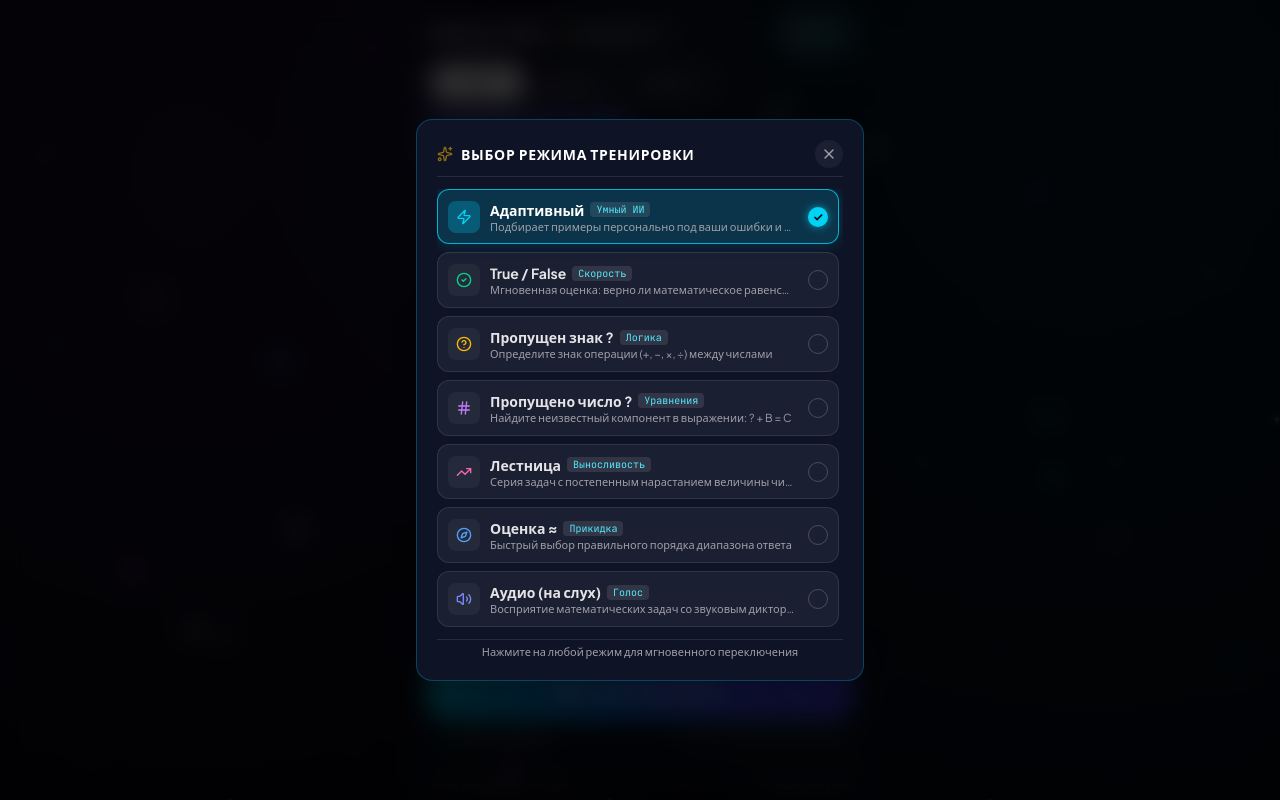
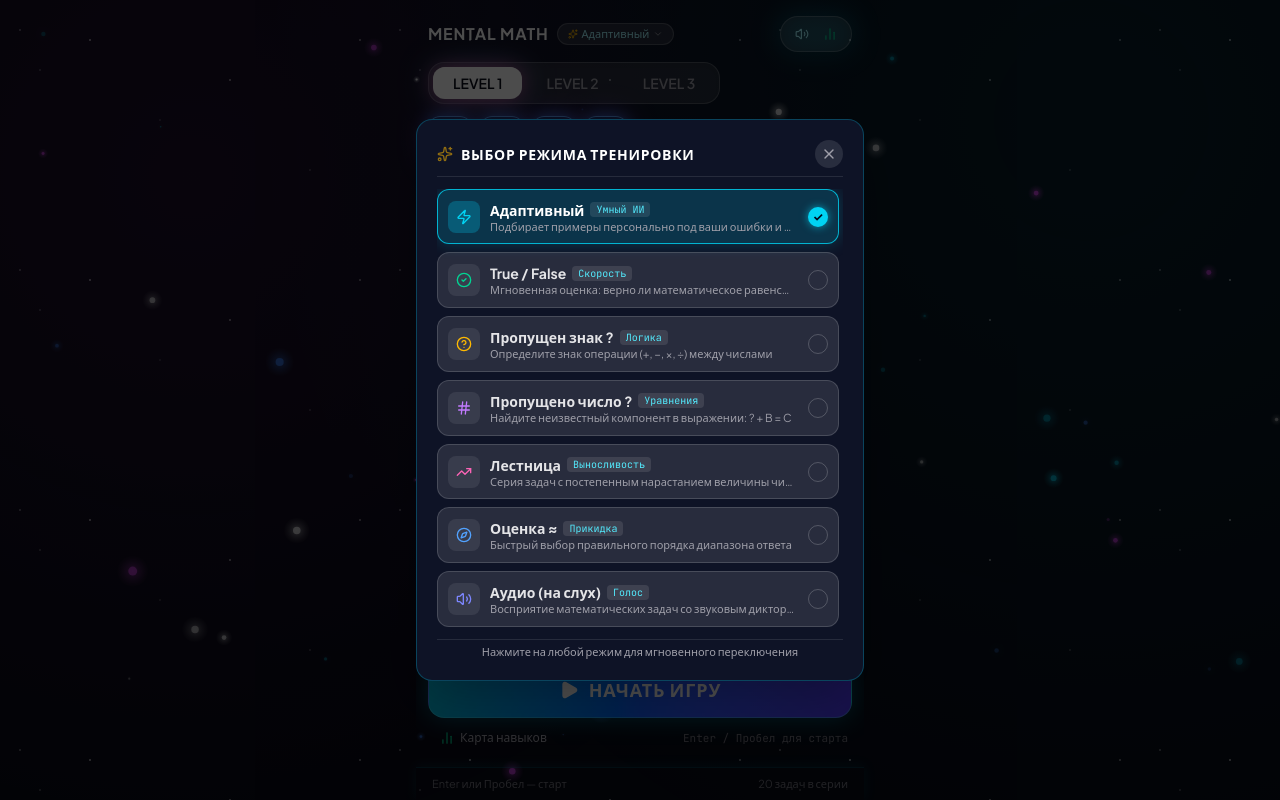
Before and after one commit to gustoa432-byte/Match, a React (Vite) app: page / in a window 1280 px wide. Both pictures are taken after a click on the button "Адаптивный". Built offline with nearby package versions, Linux system fonts and the light colour scheme.

Commit message:
style: refine glassmorphism and transparency
Standardize UI components to use 11% white background transparency, remove excessive blur effects, and simplify background overlays for a cleaner, more consistent glassmorphism aesthetic.

```diff
--- a/src/components/Header.tsx
+++ b/src/components/Header.tsx
@@ -69,7 +69,7 @@ export const Header: React.FC<HeaderProps> = ({
               sound.playClick();
               onOpenModeSelect();
             }}
-            className="px-2.5 py-0.5 rounded-full bg-white/10 hover:bg-white/20 border border-white/20 text-[11px] font-medium text-cyan-200 hover:text-white flex items-center gap-1 transition-all cursor-pointer active:scale-95"
+            className="px-2.5 py-0.5 rounded-full bg-white/[0.11] hover:bg-white/20 border border-white/20 text-[11px] font-medium text-cyan-200 hover:text-white flex items-center gap-1 transition-all cursor-pointer active:scale-95"
             title="Выбрать режим тренировки"
           >
             <Sparkles className="w-2.5 h-2.5 text-amber-400" />
@@ -83,7 +83,7 @@ export const Header: React.FC<HeaderProps> = ({
           {/* Фоновое бирюзовое свечение */}
           <div className="absolute -inset-1 bg-cyan-500/25 blur-md rounded-full pointer-events-none" />
 
-          <div className="relative flex items-center gap-1 sm:gap-1.5 px-2 sm:px-2.5 py-1 sm:py-1.5 rounded-full bg-white/10 border border-white/20 backdrop-blur-md shadow-lg">
+          <div className="relative flex items-center gap-1 sm:gap-1.5 px-2 sm:px-2.5 py-1 sm:py-1.5 rounded-full bg-white/[0.11] border border-white/20 shadow-lg">
             {/* Звук */}
             <button
               type="button"
@@ -116,9 +116,9 @@ export const Header: React.FC<HeaderProps> = ({
           </div>
         </div>
       </div>
-      {/* Вторая строка: Переключатель уровней в стеклянной капсуле */}
+      {/* Вторая строка: Переключатель уровней в прозрачной стеклянной капсуле */}
       <div className="flex items-center">
-        <div className="p-0.5 sm:p-1 rounded-xl sm:rounded-2xl bg-white/5 border border-white/15 backdrop-blur-md flex items-center gap-1 shadow-inner">
+        <div className="p-0.5 sm:p-1 rounded-xl sm:rounded-2xl bg-white/[0.11] border border-white/20 flex items-center gap-1 shadow-inner">
           {([1, 2, 3] as DifficultyLevel[]).map((lvl) => {
             const isActive = level === lvl;
             return (
@@ -134,7 +134,7 @@ export const Header: React.FC<HeaderProps> = ({
                 className={`px-3.5 sm:px-5 py-1 sm:py-1.5 rounded-lg sm:rounded-xl text-xs sm:text-sm font-semibold transition-all relative cursor-pointer ${
                   isActive
                     ? 'active-level-glow'
-                    : 'text-zinc-400 hover:text-zinc-200 hover:bg-white/5'
+                    : 'text-zinc-400 hover:text-zinc-200 hover:bg-white/[0.11]'
                 }`}
               >
                 LEVEL {lvl}
@@ -161,7 +161,7 @@ export const Header: React.FC<HeaderProps> = ({
               className={`w-9 h-9 sm:w-11 sm:h-11 rounded-lg sm:rounded-xl flex items-center justify-center text-base sm:text-xl font-medium transition-all cursor-pointer ${
                 isSelected
                   ? 'active-op-glow text-white'
-                  : 'bg-white/5 hover:bg-white/10 border border-white/10 text-zinc-400'
+                  : 'bg-white/[0.11] hover:bg-white/20 border border-white/20 text-zinc-400'
               }`}
             >
               <span className="drop-shadow-[0_1px_2px_rgba(0,0,0,0.8)]">{displayChar}</span>
--- a/src/components/ModeSelectModal.tsx
+++ b/src/components/ModeSelectModal.tsx
@@ -90,7 +90,7 @@ export const ModeSelectModal: React.FC<ModeSelectModalProps> = ({
 
   return (
     <div
-      className="fixed inset-0 z-[100] bg-black/80 backdrop-blur-md flex items-center justify-center p-3 sm:p-4 select-none touch-manipulation"
+      className="fixed inset-0 z-[100] bg-black/70 flex items-center justify-center p-3 sm:p-4 select-none touch-manipulation"
       onClick={(e) => {
         if (e.target === e.currentTarget) {
           sound.playClick();
@@ -116,7 +116,7 @@ export const ModeSelectModal: React.FC<ModeSelectModalProps> = ({
               sound.playClick();
               onClose();
             }}
-            className="w-7 h-7 rounded-full bg-white/5 hover:bg-white/15 flex items-center justify-center text-zinc-400 hover:text-white transition-colors"
+            className="w-7 h-7 rounded-full bg-white/[0.11] hover:bg-white/20 flex items-center justify-center text-zinc-400 hover:text-white transition-colors"
           >
             <X className="w-4 h-4" />
           </button>
@@ -138,7 +138,7 @@ export const ModeSelectModal: React.FC<ModeSelectModalProps> = ({
                 className={`w-full text-left p-2 sm:p-2.5 rounded-xl border transition-all flex items-center justify-between gap-2.5 group cursor-pointer ${
                   isSelected
                     ? 'bg-cyan-500/20 border-cyan-400/80 shadow-[0_0_15px_rgba(6,182,212,0.25)]'
-                    : 'bg-white/5 hover:bg-white/10 border-white/10 hover:border-white/20'
+                    : 'bg-white/[0.11] hover:bg-white/20 border-white/15 hover:border-white/25'
                 }`}
               >
                 <div className="flex items-center gap-2.5 min-w-0">
@@ -146,7 +146,7 @@ export const ModeSelectModal: React.FC<ModeSelectModalProps> = ({
                     className={`w-8 h-8 rounded-lg flex items-center justify-center shrink-0 ${
                       isSelected
                         ? 'bg-cyan-500/30 text-cyan-200'
-                        : 'bg-white/5 text-zinc-400 group-hover:text-zinc-200'
+                        : 'bg-white/[0.08] text-zinc-400 group-hover:text-zinc-200'
                     }`}
                   >
                     {m.icon}
--- a/src/components/ProblemView.tsx
+++ b/src/components/ProblemView.tsx
@@ -113,7 +113,7 @@ export const ProblemView: React.FC<ProblemViewProps> = ({
           <button
             type="button"
             onClick={() => speakProblemRussian(problem.a, problem.operator, problem.b)}
-            className="flex items-center gap-1.5 px-3 py-0.5 bg-white/10 border border-white/20 rounded-full text-xs text-cyan-300 hover:text-white mb-2 backdrop-blur-md shrink-0"
+            className="flex items-center gap-1.5 px-3 py-0.5 bg-white/[0.11] border border-white/20 rounded-full text-xs text-cyan-300 hover:text-white mb-2 shrink-0"
           >
             <Volume2 className="w-3.5 h-3.5 text-cyan-400 animate-pulse" />
             <span>Повторить голос</span>
--- a/src/components/SkillMapView.tsx
+++ b/src/components/SkillMapView.tsx
@@ -31,7 +31,7 @@ export const SkillMapView: React.FC<SkillMapViewProps> = ({
   const activeWeakSpots = (storage.weakSpots || []).filter((w) => !w.isResolved);
 
   return (
-    <div className="fixed inset-0 z-50 bg-black/85 backdrop-blur-sm flex items-center justify-center p-3 sm:p-4 select-none">
+    <div className="fixed inset-0 z-50 bg-black/75 flex items-center justify-center p-3 sm:p-4 select-none">
       <div className="w-full max-w-lg bg-zinc-900 border border-zinc-800 rounded-2xl p-5 shadow-2xl max-h-[90vh] overflow-y-auto animate-in fade-in zoom-in-95 duration-150 font-mono">
         {/* Шапка модалки */}
         <div className="flex items-center justify-between pb-3 border-b border-zinc-800">
--- a/src/components/StartView.tsx
+++ b/src/components/StartView.tsx
@@ -68,8 +68,8 @@ export const StartView: React.FC<StartViewProps> = ({
           </p>
         </div>
 
-        {/* Стеклянная информационная панель с выбранными параметрами */}
-        <div className="w-full bg-[#121729]/80 border border-white/15 backdrop-blur-md rounded-2xl p-3 sm:p-4 shadow-xl flex flex-col gap-2.5">
+        {/* Прозрачная стеклянная информационная панель (89% прозрачности, 11% непрозрачности) */}
+        <div className="w-full bg-white/[0.11] border border-white/20 rounded-2xl p-3 sm:p-4 shadow-xl flex flex-col gap-2.5">
           {/* Режим тренировки */}
           <div className="flex items-center justify-between pb-2 border-b border-white/10">
             <span className="text-xs text-zinc-400">Режим:</span>
@@ -89,11 +89,11 @@ export const StartView: React.FC<StartViewProps> = ({
 
           {/* Уровень сложности и операции */}
           <div className="grid grid-cols-2 gap-2 text-xs">
-            <div className="bg-white/5 rounded-xl p-2 border border-white/5 flex flex-col">
+            <div className="bg-white/[0.11] rounded-xl p-2 border border-white/15 flex flex-col">
               <span className="text-[10px] text-zinc-400">Сложность</span>
               <span className="font-bold text-white text-sm">УРОВЕНЬ {level}</span>
             </div>
-            <div className="bg-white/5 rounded-xl p-2 border border-white/5 flex flex-col">
+            <div className="bg-white/[0.11] rounded-xl p-2 border border-white/15 flex flex-col">
               <span className="text-[10px] text-zinc-400">Операции</span>
               <span className="font-bold text-cyan-300 font-mono text-sm tracking-wider">
                 {allowedOperators.join(' ')}
@@ -146,7 +146,7 @@ export const StartView: React.FC<StartViewProps> = ({
             onStart();
           }}
           className={`w-full ${
-            unfinishedSession ? 'h-10 sm:h-11 text-xs sm:text-sm font-semibold bg-white/10 hover:bg-white/15 text-zinc-200 border-white/20' : 'h-12 sm:h-14 rounded-xl sm:rounded-2xl bg-gradient-to-r from-cyan-500 via-blue-600 to-indigo-600 hover:from-cyan-400 hover:via-blue-500 hover:to-indigo-500 text-white font-extrabold text-base sm:text-lg tracking-wider border-cyan-300/40 shadow-[0_0_25px_rgba(6,182,212,0.45)]'
+            unfinishedSession ? 'h-10 sm:h-11 text-xs sm:text-sm font-semibold bg-white/[0.11] hover:bg-white/20 text-zinc-200 border-white/20' : 'h-12 sm:h-14 rounded-xl sm:rounded-2xl bg-gradient-to-r from-cyan-500 via-blue-600 to-indigo-600 hover:from-cyan-400 hover:via-blue-500 hover:to-indigo-500 text-white font-extrabold text-base sm:text-lg tracking-wider border-cyan-300/40 shadow-[0_0_25px_rgba(6,182,212,0.45)]'
           } rounded-xl flex items-center justify-center gap-2.5 active:scale-[0.98] transition-all border cursor-pointer`}
         >
           <Play className="w-4 h-4 sm:w-5 sm:h-5 fill-current" />
```
Also changed, not shown: src/components/ResultView.tsx (+6 -6 lines), src/index.css (+16 -22 lines).
